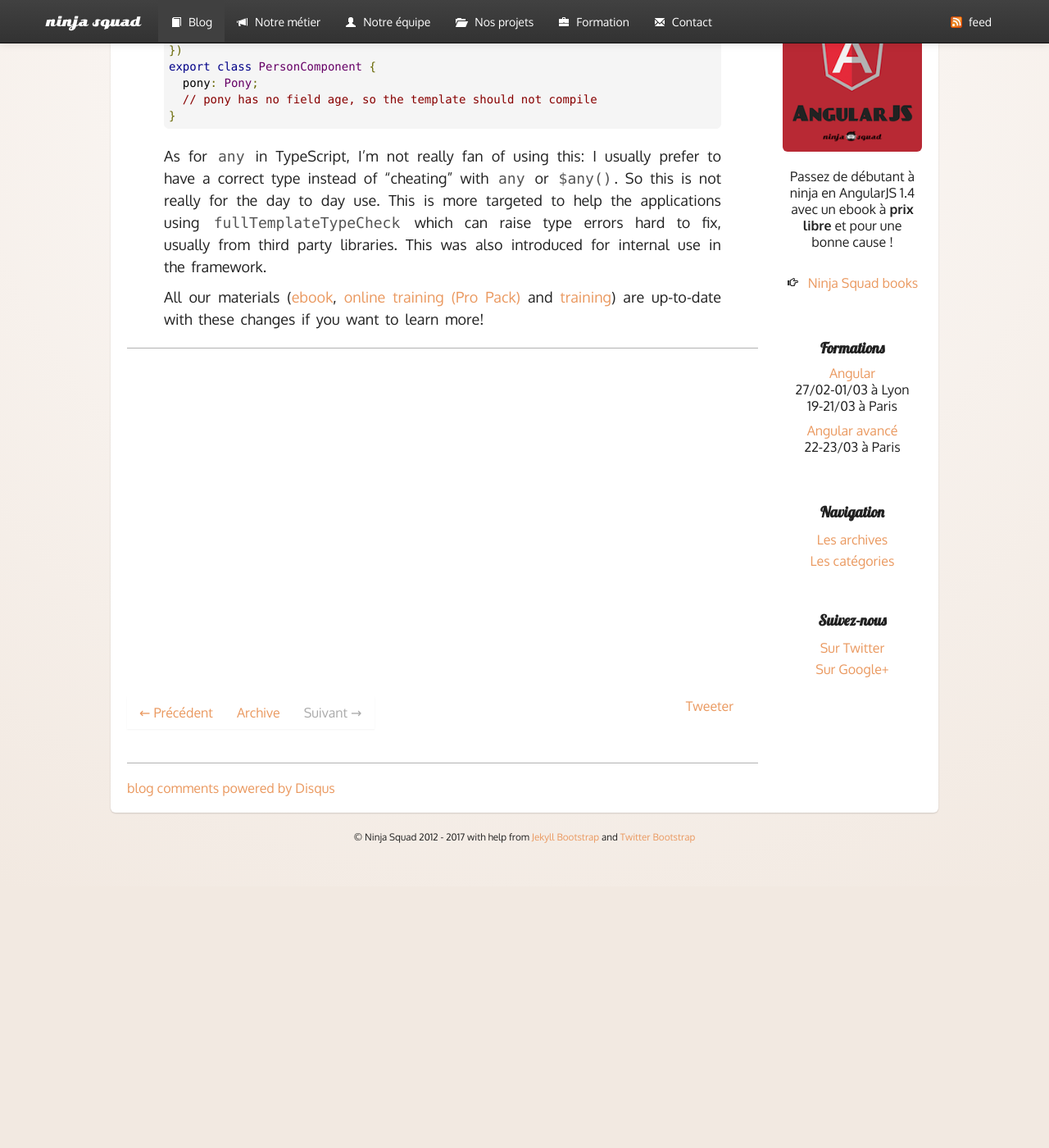
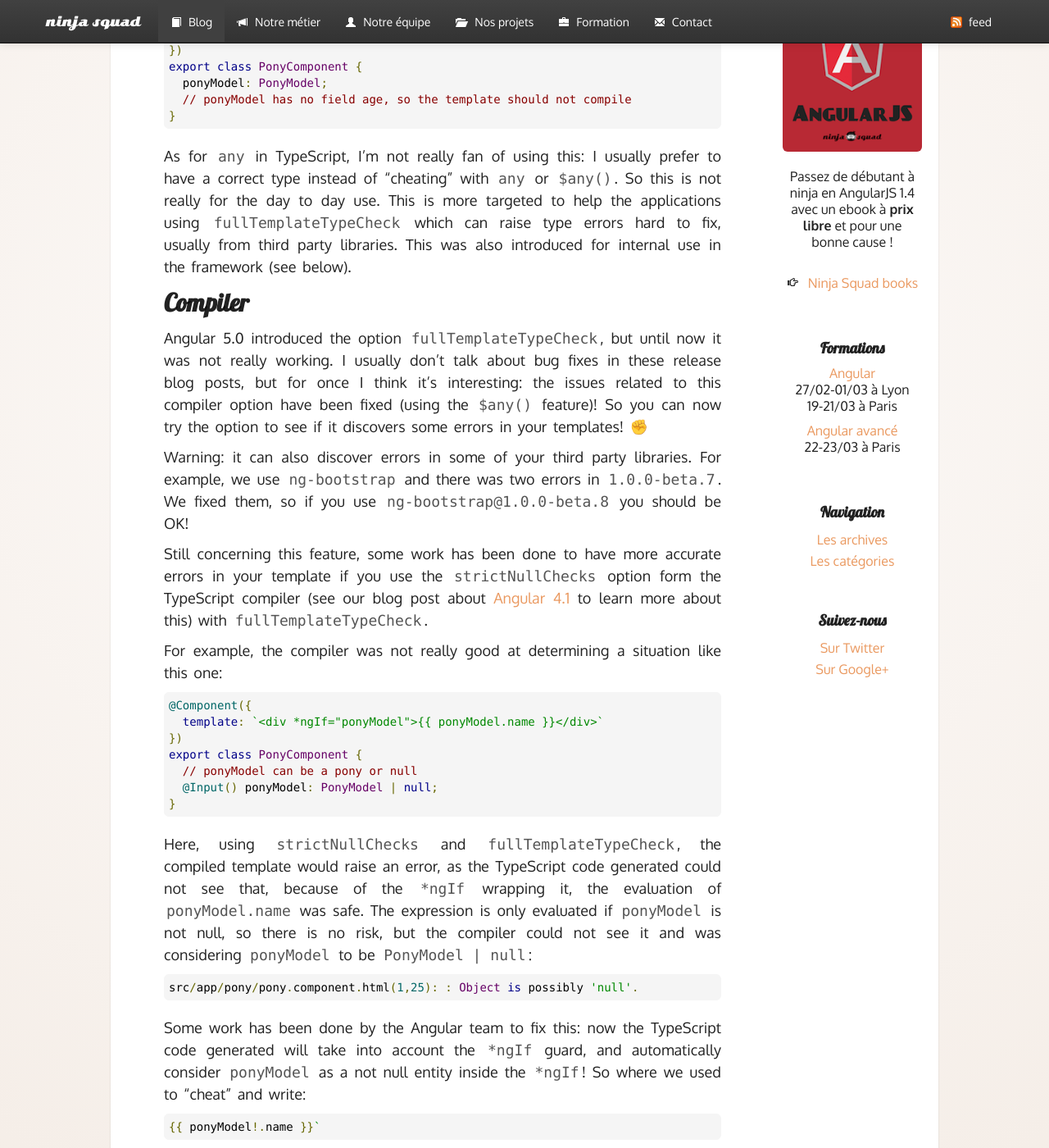
Before and after one commit to Ninja-Squad/ninja-squad.github.com, a Jekyll site: the page built from _posts/2018-01-07-what-is-new-angular-5.2.md, in a window 1280 px wide and 1400 px high, scrolled down 1009 px. Shown: the whole window at 82% size. Built offline with Jekyll 4.4.1, drawn with Linux system fonts in a browser that asks for light colours; comment, search, counter and statistics services are not loaded; before the commit the page ends 2090 px from its top, so only the background shows below that; some of the changed text lies outside the part shown.

Commit message:
post: ng 5.2 full template type check and strict null checks

```diff
--- a/_posts/2018-01-07-what-is-new-angular-5.2.md
+++ b/_posts/2018-01-07-what-is-new-angular-5.2.md
@@ -18,33 +18,87 @@ Let's see what 5.2 has in stock for us!
 
 ## Templates
 
-Angular{nbsp}5.0 introduced the `fullTemplateTypeCheck` option in the compiler.
+Angular&nbsp;5.0 introduced the `fullTemplateTypeCheck` option in the compiler.
 When activated, the Angular compiler will check more strictly your templates and catch potential type errors
-(check our [Angular{nbsp}5.0 blog post](/2017/11/02/what-is-new-angular-5/) to learn more).
+(check our [Angular&nbsp;5.0 blog post](/2017/11/02/what-is-new-angular-5/) to learn more).
 The feature is really powerful but sometimes you can run into expressions in your templates that you know will work at runtime,
 even if the compiler can't type-check them.
 
-Angular{nbsp}5.2 introduces a new function you can use in your templates, called `$any()`.
+Angular&nbsp;5.2 introduces a new function you can use in your templates, called `$any()`.
 `$any()` can be used in binding expressions to disable type checking of this expression.
 This is really similar to `as any` in TypeScript, and allows expressions that work at runtime but do not type-check.
 
-    interface Pony {
+    {% raw %}
+    interface PonyModel {
       name: string;
     }
 
     @Component({
-      template: '<p>Hello {{ $any(pony).age }}'
+      template: '<p>Hello {{ $any(ponyModel).age }}'
     })
-    export class PersonComponent {
-      pony: Pony;
-      // pony has no field age, so the template should not compile
+    export class PonyComponent {
+      ponyModel: PonyModel;
+      // ponyModel has no field age, so the template should not compile
     }
+    {% endraw %}
 
 As for `any` in TypeScript, I'm not really fan of using this:
 I usually prefer to have a correct type instead of "cheating" with `any` or `$any()`.
 So this is not really for the day to day use.
 This is more targeted to help the applications using `fullTemplateTypeCheck`
 which can raise type errors hard to fix, usually from third party libraries.
-This was also introduced for internal use in the framework.
+This was also introduced for internal use in the framework (see below).
+
+## Compiler
+
+Angular&nbsp;5.0 introduced the option `fullTemplateTypeCheck`,
+but until now it was not really working.
+I usually don't talk about bug fixes in these release blog posts,
+but for once I think it's interesting: the issues related to this compiler option
+have been fixed (using the `$any()` feature)!
+So you can now try the option to see if it discovers some errors in your templates! ✊
+
+Warning: it can also discover errors in some of your third party libraries.
+For example, we use `ng-bootstrap` and there was two errors in `1.0.0-beta.7`.
+We fixed them, so if you use `ng-bootstrap@1.0.0-beta.8` you should be OK!
+
+Still concerning this feature, some work has been done to have more accurate errors in your template if you use the `strictNullChecks` option form the TypeScript compiler (see our blog post about [Angular&nbsp;4.1](/2017/04/28/what-is-new-angular-4.1/) to learn more about this) with `fullTemplateTypeCheck`.
+
+For example, the compiler was not really good at determining a situation like this one:
+
+    {% raw %}
+    @Component({
+      template: `<div *ngIf="ponyModel">{{ ponyModel.name }}</div>`
+    })
+    export class PonyComponent {
+      // ponyModel can be a pony or null
+      @Input() ponyModel: PonyModel | null;
+    }
+    {% endraw %}
+
+Here, using `strictNullChecks` and `fullTemplateTypeCheck`, the compiled template would raise an error,
+as the TypeScript code generated could not see that, because of the `*ngIf` wrapping it,
+the evaluation of `ponyModel.name` was safe.
+The expression is only evaluated if `ponyModel` is not null, so there is no risk,
+but the compiler could not see it and was considering `ponyModel` to be `PonyModel | null`:
+
+    src/app/pony/pony.component.html(1,25): : Object is possibly 'null'.
+
+Some work has been done by the Angular team to fix this:
+now the TypeScript code generated will take into account the `*ngIf` guard,
+and automatically consider `ponyModel` as a not null entity inside the `*ngIf`!
+So where we used to "cheat" and write:
+    {% raw %}
+    {{ ponyModel!.name }}`
+    {% endraw %}
+
+We can now simply write:
+
+    {% raw %}
+    {{ ponyModel.name }}
+    {% endraw %}
+
+and the compiler will understand the situation!
+
 
 All our materials ([ebook](https://books.ninja-squad.com/angular), [online training (Pro Pack)](https://angular-exercises.ninja-squad.com/) and [training](http://ninja-squad.com/training/angular)) are up-to-date with these changes if you want to learn more!
```
Also changed, not shown: _posts/2017-04-28-what-is-new-angular-4.1.md (+1 -1 lines).
